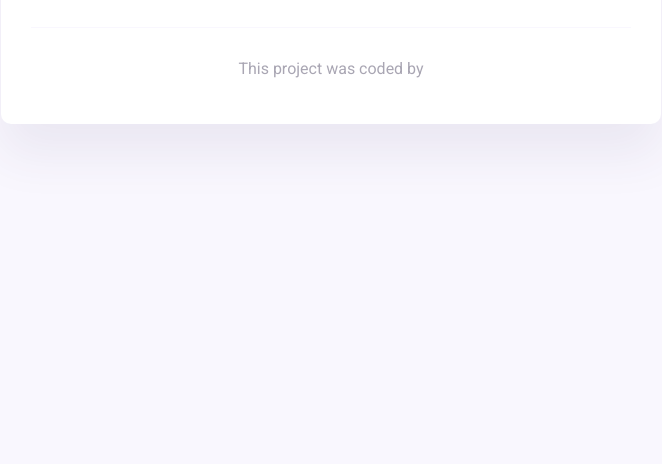
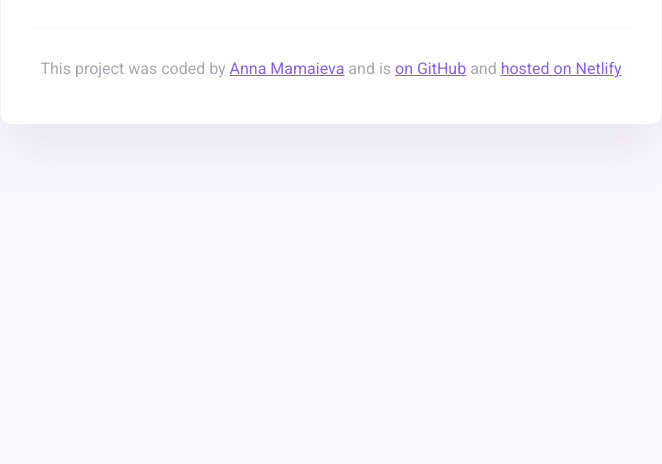
Before and after one commit to AnnieMamaieva/projectSheCweather, a plain HTML site: page index.html in a window 1280 px wide. Shown: the part 336-800 px from the top of the page, without its empty margins (309-971 px from the left). Drawn offline with nearby package versions, Linux system fonts and the light colour scheme.

Commit message:
added links and coder name

```diff
--- a/index.html
+++ b/index.html
@@ -47,6 +47,21 @@
       <footer>
         <p>
           This project was coded by
+          <a
+            href="https://www.linkedin.com/in/anna-mamaieva-564a2120a/"
+            target="_blank"
+            >Anna Mamaieva</a
+          >
+          and is
+          <a href="https://github.com/AnnieMamaieva" target="_blank">
+            on GitHub</a
+          >
+          and
+          <a
+            href="https://main--melodic-longma-0913ab.netlify.app/"
+            target="_blank"
+            >hosted on Netlify</a
+          >
         </p>
       </footer>
     </div>
```
